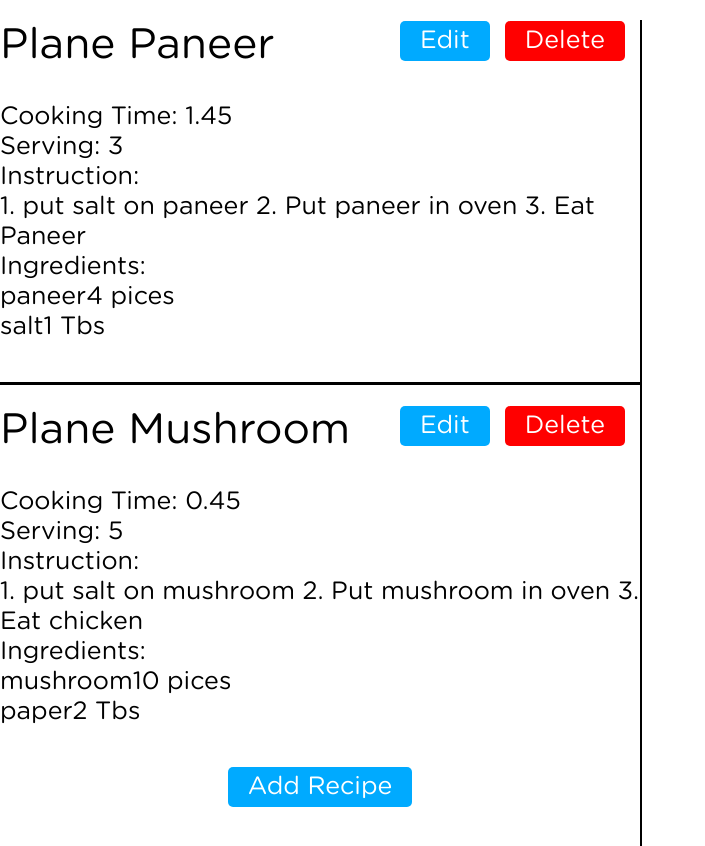
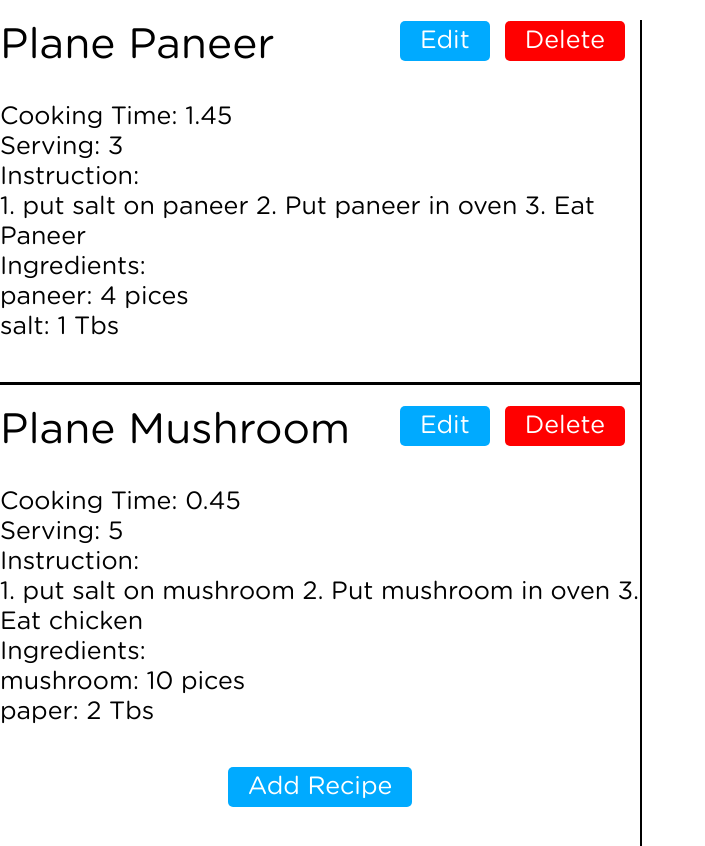
Before and after one commit to HeyAmSoumya/Cooking_Recipe_React_App, a React (Create React App) app: page / in a window 1280 px wide. Shown: the whole page, without its empty margins (0-705 px from the left). Built offline with nearby package versions, Linux system fonts and the light colour scheme.

Commit message:
Changes in Ingredients

```diff
--- a/src/Components/Ingredient.jsx
+++ b/src/Components/Ingredient.jsx
@@ -1,12 +1,10 @@
-import React from 'react'
+import React from "react";
 
-export default function Ingredient({name , amount}) {
+export default function Ingredient({ name, amount }) {
   return (
     <div>
-      <span>
-        {name}
-      </span>
-      <span>{amount}</span>
+      <span>{name}: </span>
+      <span>{amount} </span>
     </div>
-  )
+  );
 }
--- a/src/Components/IngredientList.jsx
+++ b/src/Components/IngredientList.jsx
@@ -5,7 +5,7 @@ function IngredientList({ ingredient }) {
   const IngredientElements = ingredient.map((ingredient) => {
     return <Ingredient key={ingredient.id} {...ingredient} />;
   });
-  return <div>{IngredientElements}</div>;
+  return <div className="ingredient-grid">{IngredientElements}</div>;
 }
 
 export default IngredientList;
```
